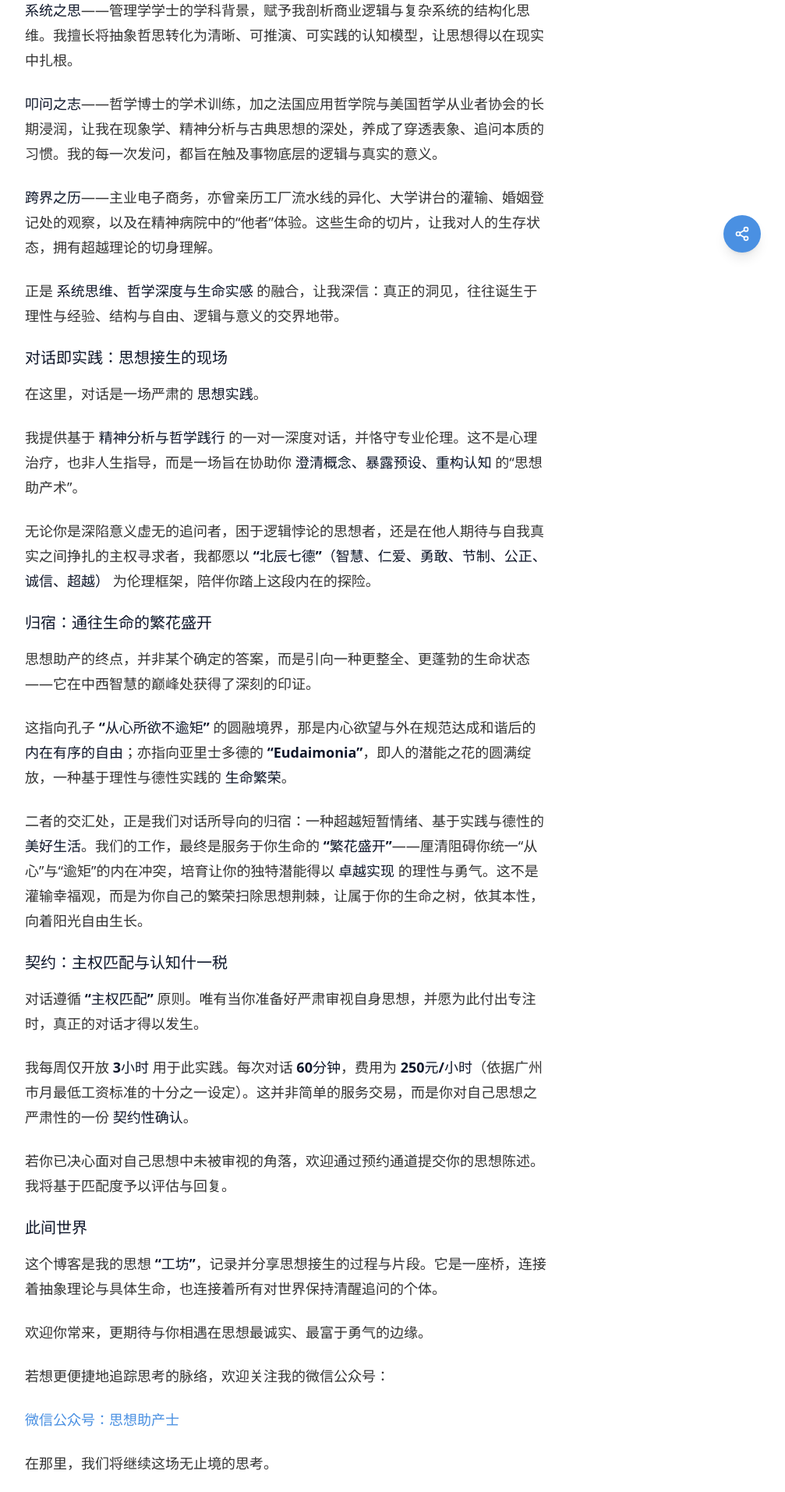
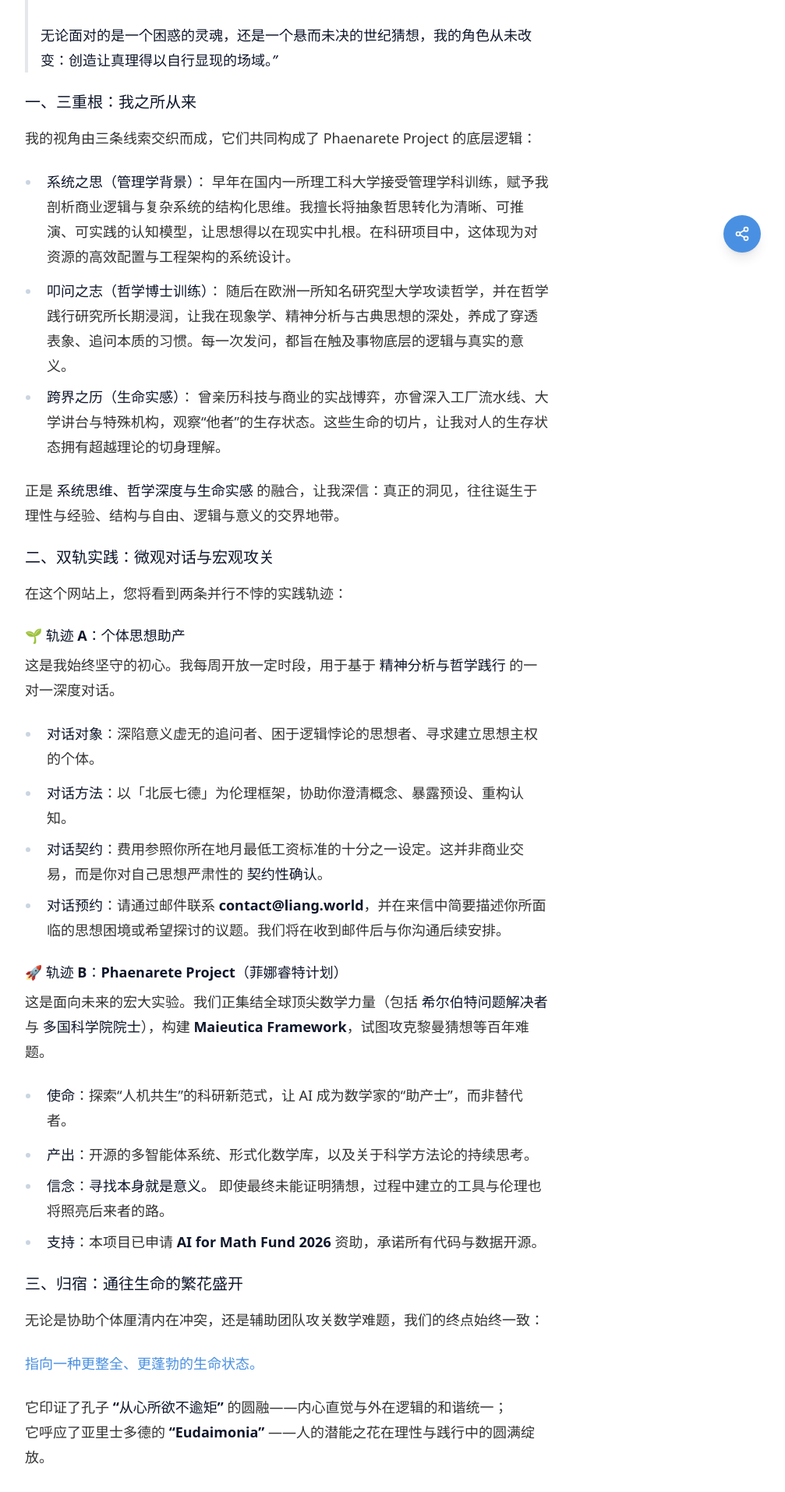
Before and after one commit to qaz20011230/blog, a React (Vite) app: page /about in a window 1280 px wide. Shown: the part 444-2358 px from the top of the page at 78% size, without its empty margins (272-1279 px from the left). Built offline with nearby package versions, Linux system fonts and the light colour scheme.

Commit message:
Update About page: Refine content and tone

```diff
--- a/src/pages/About.tsx
+++ b/src/pages/About.tsx
@@ -7,79 +7,96 @@ export default function About() {
       <h1 className="text-3xl font-bold text-gray-900 mb-8">关于我 / About Me</h1>
 
       <div className="prose prose-lg prose-slate mb-8">
+        <h3 className="text-xl font-bold mt-6 mb-4">良之世界：思想助产与科学探索的工坊</h3>
         <p>
-          欢迎来到【良之世界】。我是良之，一名「思想助产士」。
+          欢迎来到「良之世界」。我是<strong>良之</strong>，一名「思想助产士」，也是 <strong>Phaenarete Project（菲娜睿特计划）</strong>的发起者。
         </p>
         <p>
-          这不是一份官方登记的职业，而是源于生命深处的使命。我愿成为你思想觉醒之路的同行者——不为提供标准答案，而是通过严谨而深邃的对话，协助你辨识、孕育并最终建立不可动摇的 <strong>思想主权</strong>。
+          这不是一份官方登记的职业，而是源于生命深处的召唤。我愿成为你思想觉醒之路的同行者，亦愿成为人类智识探索的铺路石——不为提供标准答案，而是通过严谨而深邃的对话与协作，协助个体辨识思想主权，协助科学孕育真理。
         </p>
+        <blockquote className="border-l-4 border-gray-200 pl-4 italic my-4">
+          <p><strong>“我不生产真理，我只助产真理。”</strong></p>
+          <p>无论面对的是一个困惑的灵魂，还是一个悬而未决的世纪猜想，我的角色从未改变：<strong>创造让真理得以自行显现的场域。</strong></p>
+        </blockquote>
 
-        <h3 className="text-xl font-bold mt-6 mb-4">三重根：我之所从来</h3>
+        <h3 className="text-xl font-bold mt-6 mb-4">一、三重根：我之所从来</h3>
         <p>
-          我的视角由三条线索交织而成：
+          我的视角由三条线索交织而成，它们共同构成了 Phaenarete Project 的底层逻辑：
         </p>
-        <p>
-          <strong>系统之思</strong>——管理学学士的学科背景，赋予我剖析商业逻辑与复杂系统的结构化思维。我擅长将抽象哲思转化为清晰、可推演、可实践的认知模型，让思想得以在现实中扎根。
-        </p>
-        <p>
-          <strong>叩问之志</strong>——哲学博士的学术训练，加之法国应用哲学院与美国哲学从业者协会的长期浸润，让我在现象学、精神分析与古典思想的深处，养成了穿透表象、追问本质的习惯。我的每一次发问，都旨在触及事物底层的逻辑与真实的意义。
-        </p>
-        <p>
-          <strong>跨界之历</strong>——主业电子商务，亦曾亲历工厂流水线的异化、大学讲台的灌输、婚姻登记处的观察，以及在精神病院中的“他者”体验。这些生命的切片，让我对人的生存状态，拥有超越理论的切身理解。
-        </p>
-        <p>
+        <ul className="list-disc pl-5 space-y-2">
+          <li>
+            <strong>系统之思（管理学背景）</strong>：
+            早年在国内一所理工科大学接受管理学科训练，赋予我剖析商业逻辑与复杂系统的结构化思维。我擅长将抽象哲思转化为清晰、可推演、可实践的认知模型，让思想得以在现实中扎根。在科研项目中，这体现为对资源的高效配置与工程架构的系统设计。
+          </li>
+          <li>
+            <strong>叩问之志（哲学博士训练）</strong>：
+            随后在欧洲一所知名研究型大学攻读哲学，并在哲学践行研究所长期浸润，让我在现象学、精神分析与古典思想的深处，养成了穿透表象、追问本质的习惯。每一次发问，都旨在触及事物底层的逻辑与真实的意义。
+          </li>
+          <li>
+            <strong>跨界之历（生命实感）</strong>：
+            曾亲历科技与商业的实战博弈，亦曾深入工厂流水线、大学讲台与特殊机构，观察“他者”的生存状态。这些生命的切片，让我对人的生存状态拥有超越理论的切身理解。
+          </li>
+        </ul>
+        <p className="mt-4">
           正是 <strong>系统思维、哲学深度与生命实感</strong> 的融合，让我深信：真正的洞见，往往诞生于理性与经验、结构与自由、逻辑与意义的交界地带。
         </p>
 
-        <h3 className="text-xl font-bold mt-6 mb-4">对话即实践：思想接生的现场</h3>
+        <h3 className="text-xl font-bold mt-6 mb-4">二、双轨实践：微观对话与宏观攻关</h3>
         <p>
-          在这里，对话是一场严肃的 <strong>思想实践</strong>。
+          在这个网站上，您将看到两条并行不悖的实践轨迹：
+        </p>
+
+        <h4 className="text-lg font-semibold mt-4 mb-2">🌱 轨迹 A：个体思想助产</h4>
+        <p>
+          这是我始终坚守的初心。我每周开放一定时段，用于基于 <strong>精神分析与哲学践行</strong> 的一对一深度对话。
+        </p>
+        <ul className="list-disc pl-5 space-y-2">
+          <li><strong>对话对象</strong>：深陷意义虚无的追问者、困于逻辑悖论的思想者、寻求建立思想主权的个体。</li>
+          <li><strong>对话方法</strong>：以「北辰七德」为伦理框架，协助你澄清概念、暴露预设、重构认知。</li>
+          <li><strong>对话契约</strong>：费用参照你所在地月最低工资标准的十分之一设定。这并非商业交易，而是你对自己思想严肃性的 <strong>契约性确认</strong>。</li>
+          <li><strong>对话预约</strong>：请通过邮件联系 <strong>contact@liang.world</strong>，并在来信中简要描述你所面临的思想困境或希望探讨的议题。我们将在收到邮件后与你沟通后续安排。</li>
+        </ul>
+
+        <h4 className="text-lg font-semibold mt-4 mb-2">🚀 轨迹 B：Phaenarete Project（菲娜睿特计划）</h4>
+        <p>
+          这是面向未来的宏大实验。我们正集结全球顶尖数学力量（包括 <strong>希尔伯特问题解决者</strong> 与 <strong>多国科学院院士</strong>），构建 <strong>Maieutica Framework</strong>，试图攻克黎曼猜想等百年难题。
+        </p>
+        <ul className="list-disc pl-5 space-y-2">
+          <li><strong>使命</strong>：探索“人机共生”的科研新范式，让 AI 成为数学家的“助产士”，而非替代者。</li>
+          <li><strong>产出</strong>：开源的多智能体系统、形式化数学库，以及关于科学方法论的持续思考。</li>
+          <li><strong>信念</strong>：<strong>寻找本身就是意义。</strong> 即使最终未能证明猜想，过程中建立的工具与伦理也将照亮后来者的路。</li>
+          <li><strong>支持</strong>：本项目已申请 <strong>AI for Math Fund 2026</strong> 资助，承诺所有代码与数据开源。</li>
+        </ul>
+
+        <h3 className="text-xl font-bold mt-6 mb-4">三、归宿：通往生命的繁花盛开</h3>
+        <p>
+          无论是协助个体厘清内在冲突，还是辅助团队攻关数学难题，我们的终点始终一致：
+        </p>
+        <p className="font-medium text-primary">
+          指向一种更整全、更蓬勃的生命状态。
         </p>
         <p>
-          我提供基于 <strong>精神分析与哲学践行</strong> 的一对一深度对话，并恪守专业伦理。这不是心理治疗，也非人生指导，而是一场旨在协助你 <strong>澄清概念、暴露预设、重构认知</strong> 的“思想助产术”。
+          它印证了孔子 <strong>“从心所欲不逾矩”</strong> 的圆融——内心直觉与外在逻辑的和谐统一；<br/>
+          它呼应了亚里士多德的 <strong>“Eudaimonia”</strong> ——人的潜能之花在理性与践行中的圆满绽放。
         </p>
         <p>
-          无论你是深陷意义虚无的追问者，困于逻辑悖论的思想者，还是在他人期待与自我真实之间挣扎的主权寻求者，我都愿以 <strong>“北辰七德”（智慧、仁爱、勇敢、节制、公正、诚信、超越）</strong> 为伦理框架，陪伴你踏上这段内在的探险。
+          <strong>我们的工作，是扫除思想荆棘，让属于你的生命之树（或人类的智识之树），依其本性，向着阳光自由生长。</strong>
         </p>
 
-        <h3 className="text-xl font-bold mt-6 mb-4">归宿：通往生命的繁花盛开</h3>
+        <h3 className="text-xl font-bold mt-6 mb-4">四、连接与共鸣</h3>
         <p>
-          思想助产的终点，并非某个确定的答案，而是引向一种更整全、更蓬勃的生命状态——它在中西智慧的巅峰处获得了深刻的印证。
+          这个博客记录了从个体咨询到科学攻关的思考脉络。它是一座桥，连接着抽象理论与具体生命，连接着孤独的追问者与宏大的共同体。
         </p>
-        <p>
-          这指向孔子 <strong>“从心所欲不逾矩”</strong> 的圆融境界，那是内心欲望与外在规范达成和谐后的 <strong>内在有序的自由</strong>；亦指向亚里士多德的 <strong>“Eudaimonia”</strong>，即人的潜能之花的圆满绽放，一种基于理性与德性实践的 <strong>生命繁荣</strong>。
-        </p>
-        <p>
-          二者的交汇处，正是我们对话所导向的归宿：一种超越短暂情绪、基于实践与德性的 <strong>美好生活</strong>。我们的工作，最终是服务于你生命的 <strong>“繁花盛开”</strong>——厘清阻碍你统一“从心”与“逾矩”的内在冲突，培育让你的独特潜能得以 <strong>卓越实现</strong> 的理性与勇气。这不是灌输幸福观，而是为你自己的繁荣扫除思想荆棘，让属于你的生命之树，依其本性，向着阳光自由生长。
-        </p>
+        <ul className="list-disc pl-5 space-y-2">
+          <li><strong>项目进展与深度文章</strong>：请浏览 <a href="/" className="text-primary hover:underline">首页</a> 与 <a href="/weekly" className="text-primary hover:underline">周刊</a></li>
+          <li><strong>个体对话预约</strong>：请发邮件至 <strong>contact@liang.world</strong>，并在标题注明“预约咨询”</li>
+          <li><strong>商务合作与项目联络</strong>：contact@liang.world（请在邮件中说明来意）</li>
+        </ul>
 
-        <h3 className="text-xl font-bold mt-6 mb-4">契约：主权匹配与认知什一税</h3>
-        <p>
-          对话遵循 <strong>“主权匹配”</strong> 原则。唯有当你准备好严肃审视自身思想，并愿为此付出专注时，真正的对话才得以发生。
-        </p>
-        <p>
-          我每周仅开放 <strong>3小时</strong> 用于此实践。每次对话 <strong>60分钟</strong>，费用为 <strong>250元/小时</strong>（依据广州市月最低工资标准的十分之一设定）。这并非简单的服务交易，而是你对自己思想之严肃性的一份 <strong>契约性确认</strong>。
-        </p>
-        <p>
-          若你已决心面对自己思想中未被审视的角落，欢迎通过预约通道提交你的思想陈述。我将基于匹配度予以评估与回复。
-        </p>
-
-        <h3 className="text-xl font-bold mt-6 mb-4">此间世界</h3>
-        <p>
-          这个博客是我的思想 <strong>“工坊”</strong>，记录并分享思想接生的过程与片段。它是一座桥，连接着抽象理论与具体生命，也连接着所有对世界保持清醒追问的个体。
-        </p>
-        <p>
-          欢迎你常来，更期待与你相遇在思想最诚实、最富于勇气的边缘。
-        </p>
-        <p>
-          若想更便捷地追踪思考的脉络，欢迎关注我的微信公众号：
-        </p>
-        <p className="font-bold text-primary">
-          微信公众号：思想助产士
-        </p>
-        <p>
-          在那里，我们将继续这场无止境的思考。
-        </p>
+        <blockquote className="border-l-4 border-gray-200 pl-4 italic my-6">
+          <p><strong>“北辰在上，众星共之。”</strong></p>
+          <p>欢迎你常来。期待与你相遇在思想最诚实、最富于勇气的边缘——无论是在内心的幽微处，还是在真理的浩瀚中。</p>
+        </blockquote>
       </div>
 
       <div className="border-t border-gray-100 pt-8">
```
